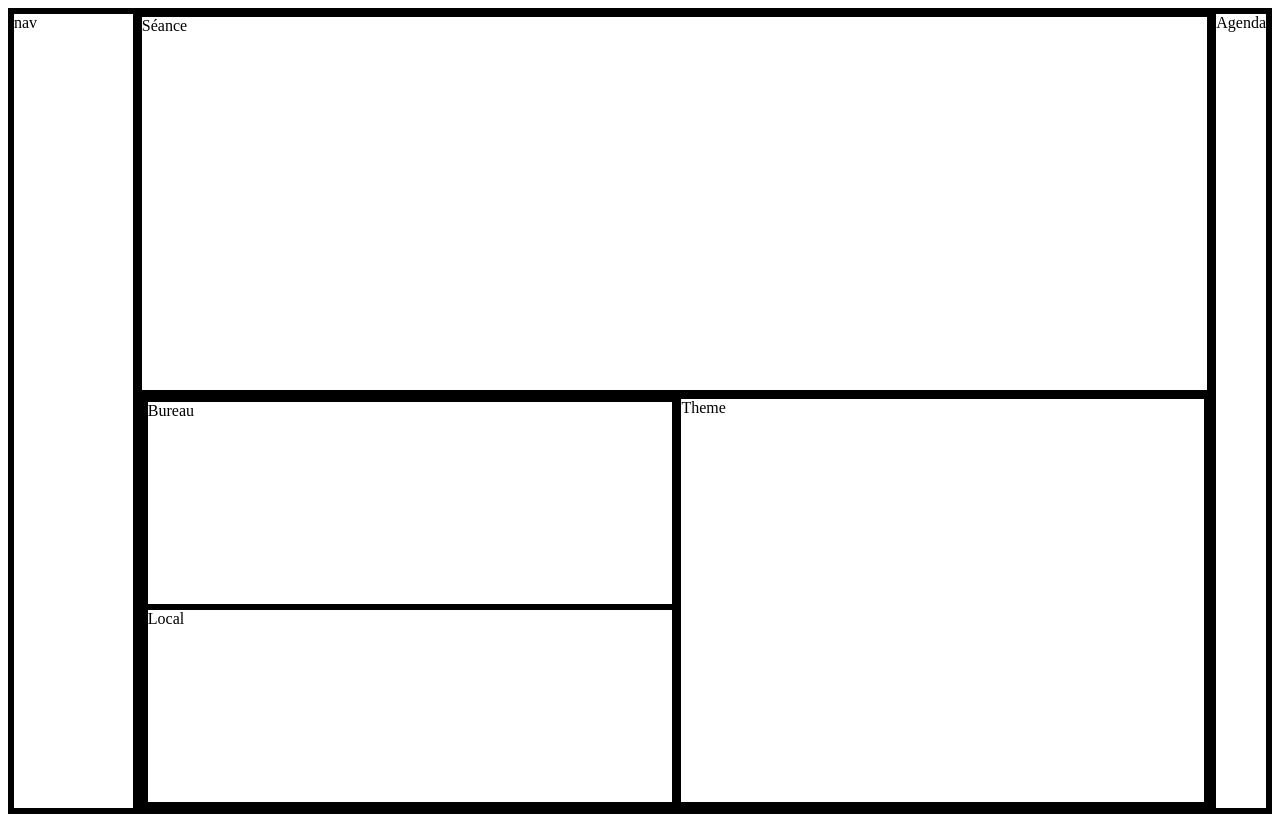
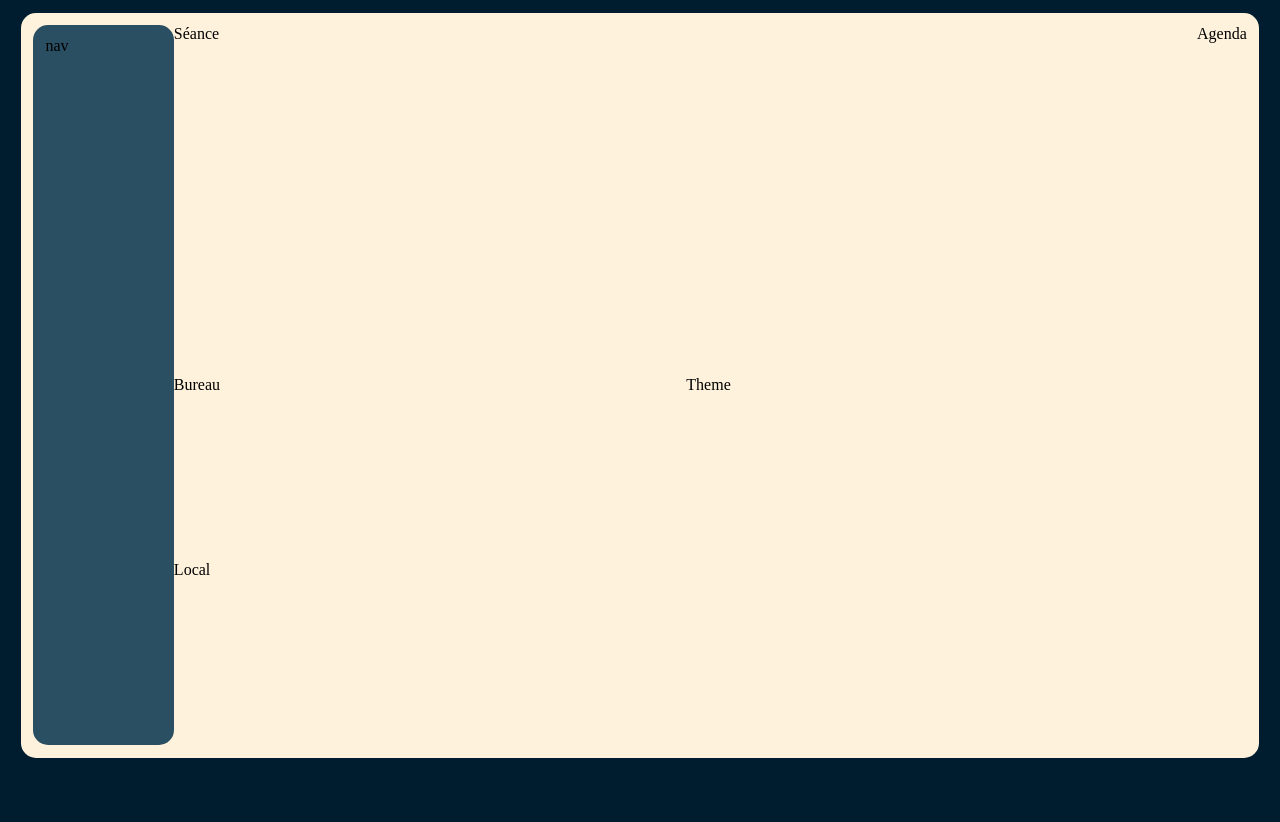
Before and after one commit to LilouGreusard/TP_FLEX_BOX, a plain HTML site: page index.html in a window 1280 px wide. After the commit the page ends 800 px from the top, so only its background shows below. Drawn offline with Linux system fonts and the light colour scheme.

Commit message:
Mise en forme des éléments

```diff
--- a/style.css
+++ b/style.css
@@ -1,17 +1,22 @@
+body{
+    background-color: #001C2F;
+}
+
 main{
-    border:3px solid black;
     display: flex;
     flex-direction: column;
     flex-grow: 10;
 }
 
 div {
-    border: 3px solid black;
+
 }
 
 nav{
-    border:3px solid black;
     flex-grow: 1;
+    background-color: #2A4E62;
+    border-radius: 15px;
+    padding: 1%;
 }
 
 #divPartieGauche, #divPartieBasse, #divSeance, #divTheme,#divBureau, #divLocal, #divGauche{
@@ -25,6 +30,11 @@ nav{
 #container{
     display: flex;
     min-height: 100vh;
+    background-color: #FFF2DC;
+    border-radius: 15px;
+    padding: 1%;
+    margin: 1%;
+    min-height: 90vh;
 }
 
 #divPartieGauche{
```
